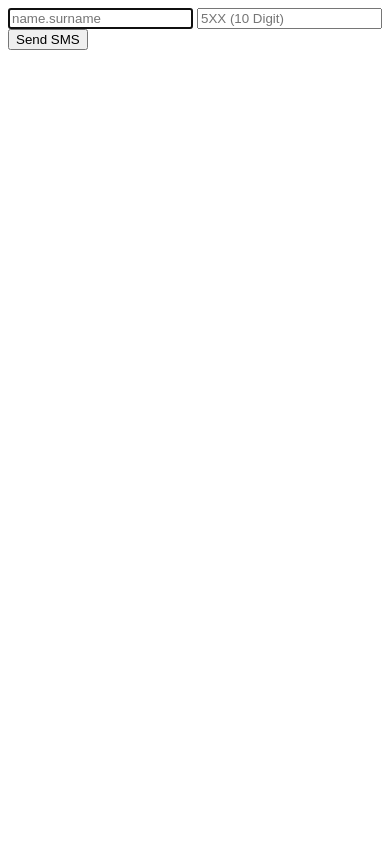
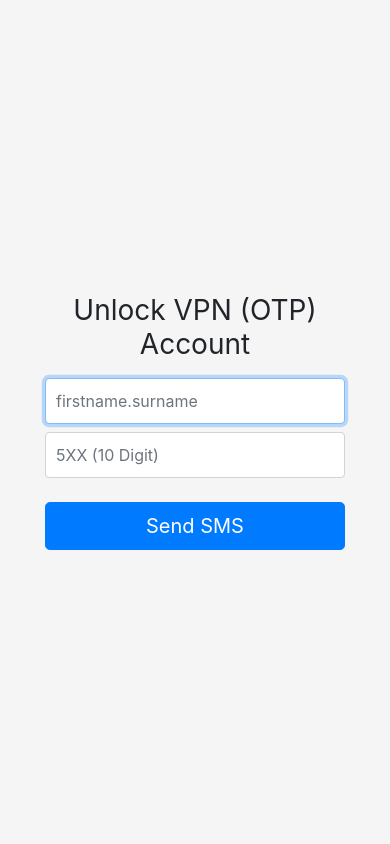
Before and after one commit to omertb/ssl-otp-reset, a Flask app: page /unlock in a window 390 px wide. Run offline with Flask 2, Linux system fonts and the light colour scheme; some libraries are stand-ins or nearby versions.

Commit message:
form format with bootstrap, css

```diff
--- a/app.py
+++ b/app.py
@@ -23,6 +23,7 @@ ERP_HEADERS = {
 
 PS7000_URL = os.environ['PS7000URL']
 PS7000_APIKEY = os.environ['PS7000APIKEY']
+
 PS7000_HEADERS = {
     'Authorization': "Basic {}".format(PS7000_APIKEY)
 }
@@ -62,9 +63,11 @@ def get_employee_id(username: str) -> str:
 
     result = ldap_conn.search_s(baseDN, searchScope, searchFilter, retrieveAttributes)
 
-    employee_id = result[0][-1]['employeeID'][0].decode("utf-8")
-
-    return employee_id
+    if result[0][0]:
+        employee_id = result[0][-1]['employeeID'][0].decode("utf-8")
+        return employee_id
+    else:
+        return False
 
 
 def get_phone_number(employee_id):
@@ -78,7 +81,11 @@ def get_phone_number(employee_id):
 
 def verify_user(username, phone_number):
     employee_id = get_employee_id(username)
-    erp_phone_number = get_phone_number(employee_id)
+    if employee_id:
+        erp_phone_number = get_phone_number(employee_id)
+    else:
+        return False
+
     if erp_phone_number == phone_number:
         return True
     else:
@@ -90,18 +97,19 @@ def send_sms(phone_number):
     session['time_when_generated'] = int(time.time())
     session['sms_code_in_session'] = str(sms_code)
     url = SMS_API_URL
-    user_pass_list = SMS_USER_PASS.split(',')
-
-    payload = "<SingleTextSMS> <UserName>{}</UserName> <PassWord>{}</PassWord> <Action>0</Action> " \
-              "<Mesgbody>OTP Reset/Unlock Code: {}</Mesgbody> <Numbers>{}</Numbers> " \
-              "</SingleTextSMS>".format(user_pass_list[0], user_pass_list[1], str(sms_code), phone_number)
-
-    response = requests.request("POST", url, data=payload)
-
-    if "ID" in response.text:
-        return True
-    else:
-        return False
+    return True
+#    user_pass_list = SMS_USER_PASS.split(',')
+#
+#    payload = "<SingleTextSMS> <UserName>{}</UserName> <PassWord>{}</PassWord> <Action>0</Action> " \
+#              "<Mesgbody>OTP Reset/Unlock Code: {}</Mesgbody> <Numbers>{}</Numbers> " \
+#              "</SingleTextSMS>".format(user_pass_list[0], user_pass_list[1], str(sms_code), phone_number)
+#
+#    response = requests.request("POST", url, data=payload)
+#
+#    if "ID" in response.text:
+#        return True
+#    else:
+#        return False
 
 
 def unlock_vpn_otp(username):
@@ -129,7 +137,7 @@ def reset_vpn_otp(username):
         msg = response_dict['result']['errors'][0]['message']
         return msg
     else:
-        return "Unknown"
+        return "Unknown Failure! Contact Administrator"
 
 
 @app.route('/unlock', methods=['GET', 'POST'])
@@ -145,11 +153,39 @@ def unlock():
                 session['username'] = username
                 sms_is_sent = send_sms(phone_number)
                 if sms_is_sent:
+                    session['reset'] = False  # account is to be unlocked
                     return redirect(url_for('sms_code_input'))
                 else:
                     flash("SMS Code Sending Failed, try again later!")
+            else:
+                flash("Username or Phone Number is Incorrect! Try Again!", "danger")
+    # else:
+    #     session.pop('_flashes', None)
 
-    return render_template('user_form.html', form=form)
+    return render_template('unlock_form.html', form=form)
+
+
+@app.route('/reset', methods=['GET', 'POST'])
+def reset():
+    form = UserForm(request.form)
+    if request.method == 'POST':
+        if form.validate_on_submit():
+            username = request.form['input_username']
+            phone_number = request.form['input_phone_number']
+
+            user_is_verified = verify_user(username, phone_number)
+            if user_is_verified:
+                session['username'] = username
+                sms_is_sent = send_sms(phone_number)
+                if sms_is_sent:
+                    session['reset'] = True
+                    return redirect(url_for('sms_code_input'))
+                else:
+                    flash("SMS Code Sending Failed, try again later!", "danger")
+            else:
+                flash("Username or Phone Number is Incorrect! Try Again!", "danger")
+
+    return render_template('reset_form.html', form=form)
 
 
 @app.route('/sms_code_input', methods=['GET', 'POST'])
@@ -163,22 +199,41 @@ def sms_code_input():
                     sms_input_from_user = request.form['input_sms_code']
                     if sms_input_from_user == session['sms_code_in_session']:
                         print("SUCCESS!")
-                        unlock_vpn_result = unlock_vpn_otp(session['username'])
-                        flash(unlock_vpn_result)
+                        if session['reset']:
+                            vpn_api_call_result = reset_vpn_otp(session['username'])
+                        else:
+                            vpn_api_call_result = unlock_vpn_otp(session['username'])
+
+                        # User Feedback Message:
+                        if "Error" in vpn_api_call_result:
+                            flash_cat = "danger"
+                        elif "Unknown Failure" in vpn_api_call_result:
+                            flash_cat = "warning"
+                        elif "is not present" in vpn_api_call_result:
+                            flash_cat = "warning"
+                        else:
+                            flash_cat = "success"
+                        flash(vpn_api_call_result, flash_cat)
                         #
                         print("User input: {}".format(sms_input_from_user))
                         print("Generated: {}".format(session['sms_code_in_session']))
                         session.pop('sms_code_in_session', None)
                     else:
-                        flash('Wrong SMS Code!')
+                        flash('Wrong SMS Code!', "danger")
                         print("User input: {}".format(sms_input_from_user))
                         print("Generated: {}".format(session['sms_code_in_session']))
                         print("FAIL!")
                 else:
-                    flash('SMS is no longer valid; return previous page!')
+                    flash('SMS is no longer valid; return previous page!', "danger")
                     session.pop('sms_code_in_session', None)
+
             else:
-                return redirect(url_for('unlock'))
+                if session['reset']:
+                    return redirect(url_for('reset'))
+                else:
+                    return redirect(url_for('unlock'))
+        else:
+            flash("Enter code with valid length!", "warning")
 
     return render_template('sms_code_input.html', form=form)
 
--- a/forms.py
+++ b/forms.py
@@ -1,4 +1,4 @@
-from flask_wtf import FlaskForm
+from flask_wtf import FlaskForm, recaptcha
 from wtforms import StringField
 from wtforms.validators import DataRequired, Length
 
--- /dev/null
+++ b/static/form_input.css
@@ -0,0 +1,44 @@
+html,
+body {
+  height: 100%;
+}
+
+body {
+  display: -ms-flexbox;
+  display: flex;
+  -ms-flex-align: center;
+  align-items: center;
+  padding-top: 40px;
+  padding-bottom: 40px;
+  background-color: #f5f5f5;
+}
+
+.form-signin {
+  width: 100%;
+  max-width: 330px;
+  padding: 15px;
+  margin: auto;
+}
+.form-signin .checkbox {
+  font-weight: 400;
+}
+.form-signin .form-control {
+  position: relative;
+  box-sizing: border-box;
+  height: auto;
+  padding: 10px;
+  font-size: 16px;
+}
+.form-signin .form-control:focus {
+  z-index: 2;
+}
+.form-signin input[type="email"] {
+  margin-bottom: -1px;
+  border-bottom-right-radius: 0;
+  border-bottom-left-radius: 0;
+}
+.form-signin input[type="password"] {
+  margin-bottom: 10px;
+  border-top-left-radius: 0;
+  border-top-right-radius: 0;
+}
--- /dev/null
+++ b/templates/base.html
@@ -0,0 +1,52 @@
+<!DOCTYPE html>
+<html lang="en">
+<head>
+    <meta charset="UTF-8">
+    <title>{% block custom_head_title %}{% endblock %}</title>
+    <link rel="stylesheet" href="https://stackpath.bootstrapcdn.com/bootstrap/4.3.1/css/bootstrap.min.css">
+    <link href="static/form_input.css" rel="stylesheet">
+</head>
+<body>
+<div class="container">
+
+<div class="text-center d-flex flex-column h-100">
+<form class="form-signin" action="" method="post">
+
+    {{ form.csrf_token }}
+
+    <h1 class="h3 mb-3 font-weight-normal">{% block custom_body_heading %}{% endblock %}</h1>
+
+    {% block form_content %}
+    {% endblock %}
+
+</form>
+
+</div>
+    <div class="row h-100 align-items-center">
+        <div class="col-md-2"></div>
+
+
+        <div class="col-md-8">
+            {% with messages = get_flashed_messages(with_categories=true) %}
+            <!-- Categories: success (green), info (blue), warning (yellow), danger (red) -->
+
+            {% if messages %}
+                {% for category, message in messages %}
+                    <div class="alert alert-{{ category }} text-center" role="alert">
+                        {{ message }}
+                    </div>
+                {% endfor %}
+            {% endif %}
+
+            {% endwith %}
+        </div>
+
+        <div class="col-md-2"></div>
+
+    </div>
+
+    </div>
+</div>
+
+</body>
+</html>
--- /dev/null
+++ b/templates/unlock_form.html
@@ -0,0 +1,14 @@
+{% extends "base.html" %}
+{% block custom_head_title %}
+    Unlock Form
+{% endblock %}
+
+{% block custom_body_heading %}
+    Unlock VPN (OTP) Account
+{% endblock %}
+
+{% block form_content %}
+    {{ form.input_username(autocomplete="off", class_="form-control mt-2", autofocus="true", placeholder="firstname.surname") }}
+    {{ form.input_phone_number(autocomplete="off", class_="form-control mt-2", placeholder="5XX (10 Digit)") }}
+    <button id="sendSmsButton" class="btn btn-lg btn-primary btn-block mt-4" type="submit">Send SMS</button>
+{% endblock %}
--- a/templates/user_form.html
+++ /dev/null
@@ -1,24 +0,0 @@
-<!DOCTYPE html>
-<html lang="en">
-<head>
-    <meta charset="UTF-8">
-    <title>User Form</title>
-</head>
-<body>
-
-<form action="" method="post">
-
-    {{ form.csrf_token }}
-
-    {{ form.input_username(autocomplete="off", autofocus="true", placeholder="name.surname") }}
-    {{ form.input_phone_number(autocomplete="off", placeholder="5XX (10 Digit)") }}
-    <button id="sendSmsButton" type="submit">Send SMS</button>
-
-</form>
-
-{% for message in get_flashed_messages() %}
-    {{ message }}
-{% endfor %}
-
-</body>
-</html>
```
Also changed, not shown: templates/reset_form.html (added, +14 -0 lines), templates/sms_code_input.html (+11 -19 lines).
